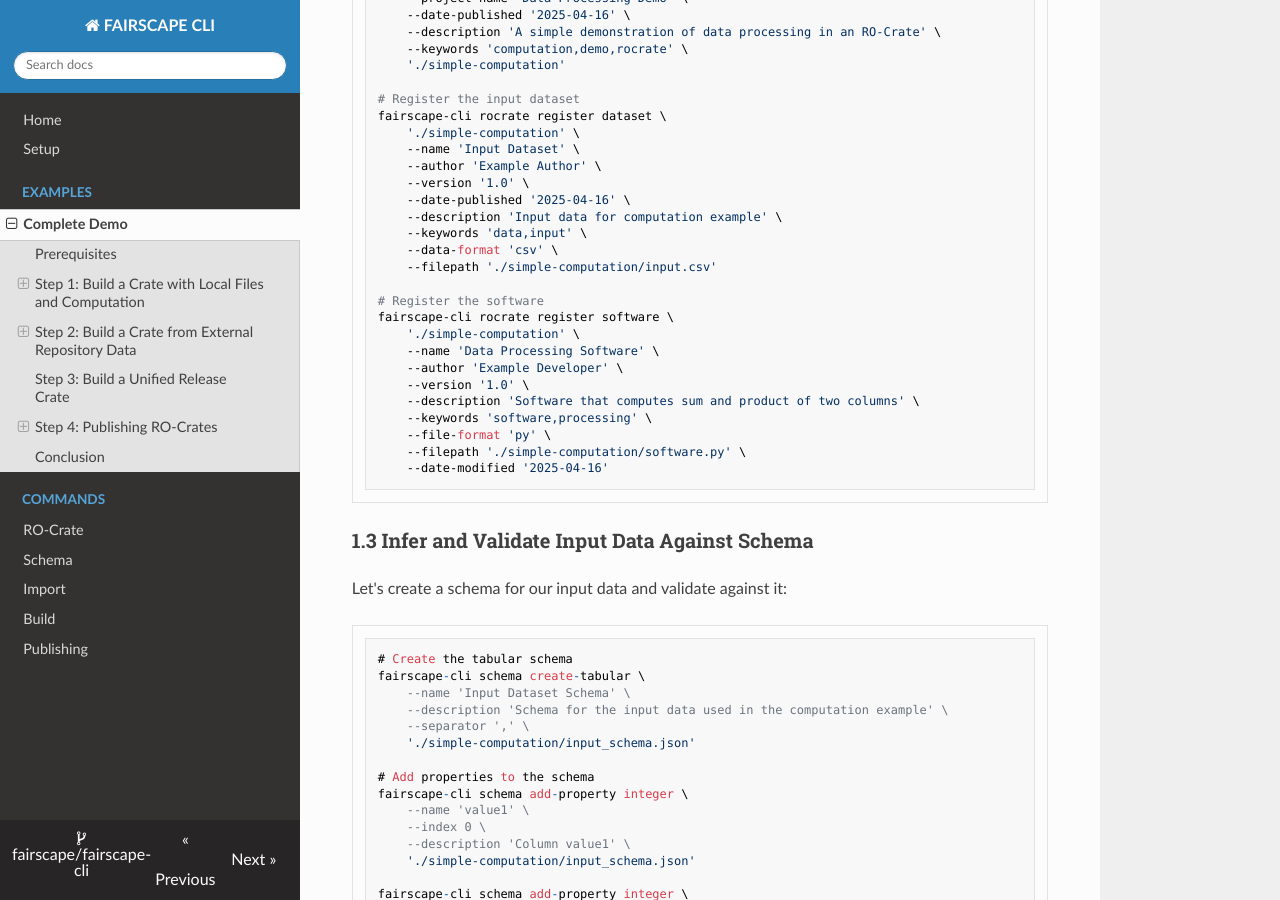
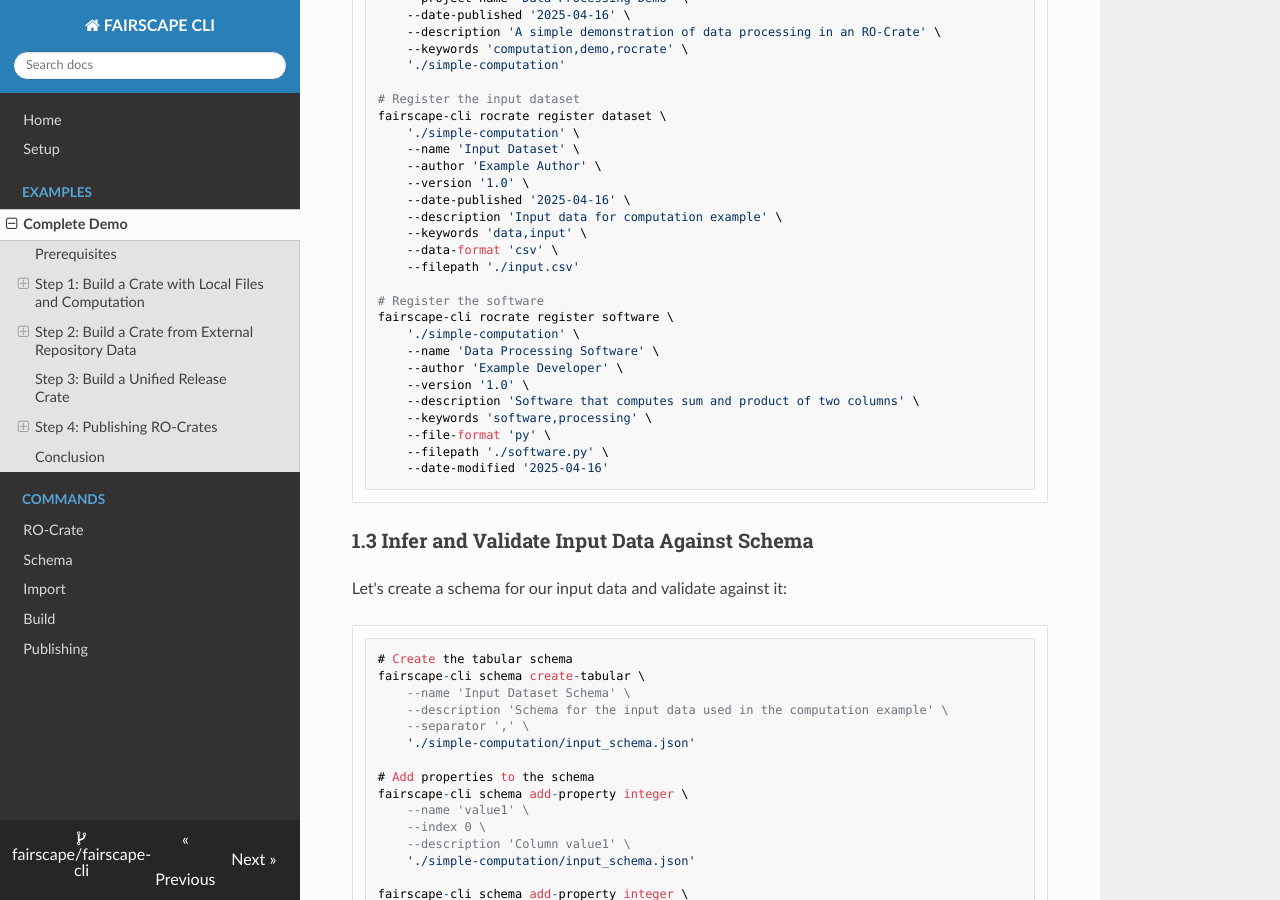
Before and after one commit to fairscape/fairscape-cli, an MkDocs documentation site: the page built from docs/workflows/complete-demo.md, in a window 1280 px wide and 900 px high, scrolled down 1518 px. Built offline with MkDocs 1.6.1, drawn with Linux system fonts in a browser that asks for light colours; nearby versions of some CDN libraries; some of the changed text lies outside the part shown.

Commit message:
docs update

````diff
--- a/docs/workflows/complete-demo.md
+++ b/docs/workflows/complete-demo.md
@@ -79,7 +79,7 @@ fairscape-cli rocrate register dataset \
     --description 'Input data for computation example' \
     --keywords 'data,input' \
     --data-format 'csv' \
-    --filepath './simple-computation/input.csv'
+    --filepath './input.csv'
 
 # Register the software
 fairscape-cli rocrate register software \
@@ -90,7 +90,7 @@ fairscape-cli rocrate register software \
     --description 'Software that computes sum and product of two columns' \
     --keywords 'software,processing' \
     --file-format 'py' \
-    --filepath './simple-computation/software.py' \
+    --filepath './software.py' \
     --date-modified '2025-04-16'
 ```
 
@@ -170,7 +170,7 @@ fairscape-cli rocrate register dataset \
     --description 'Output data from computation example' \
     --keywords 'data,output' \
     --data-format 'csv' \
-    --filepath './simple-computation/output.csv' \
+    --filepath './output.csv' \
     --generated-by 'ark:59852/computation-data-processing-computation-XXXX'
 
 # Infer the schema and add it to the RO-Crate
````
